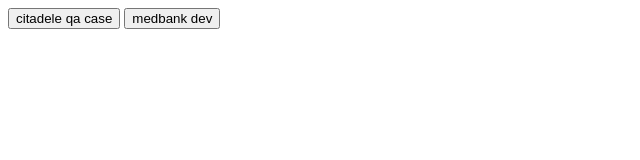
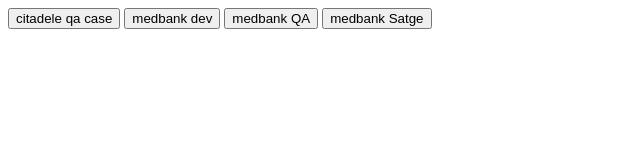
Before and after one commit to sahaskondapally/sahaskondapally.github.io, a plain HTML site: page index.html in a window 1280 px wide. Shown: the whole page, without its empty margins (0-640 px from the left). Drawn offline with Linux system fonts and the light colour scheme.

Commit message:
Update index.html

```diff
--- a/index.html
+++ b/index.html
@@ -9,10 +9,18 @@
         function unAssign() {
          window.location.assign("https://pay-dev.connectpay.com/payment/redirect/medicinos");
         }
+        function medQA() {
+         window.location.assign("https://pay-qa.connectpay.com/payment/redirect/medicinos");
+        }
+        function medSTAGE() {
+         window.location.assign("https://pay-stage.connectpay.com/payment/redirect/medicinos");
+        }
     </script>
 </head>
 <body>
     <input type="button" value="citadele qa case" onclick="Assign()" />
     <input type="button" value="medbank dev" onclick="unAssign()" />
+    <input type="button" value="medbank QA" onclick="medQA()" />
+    <input type="button" value="medbank Satge" onclick="medSTAGE()" />
 </body>
 </html>
```
